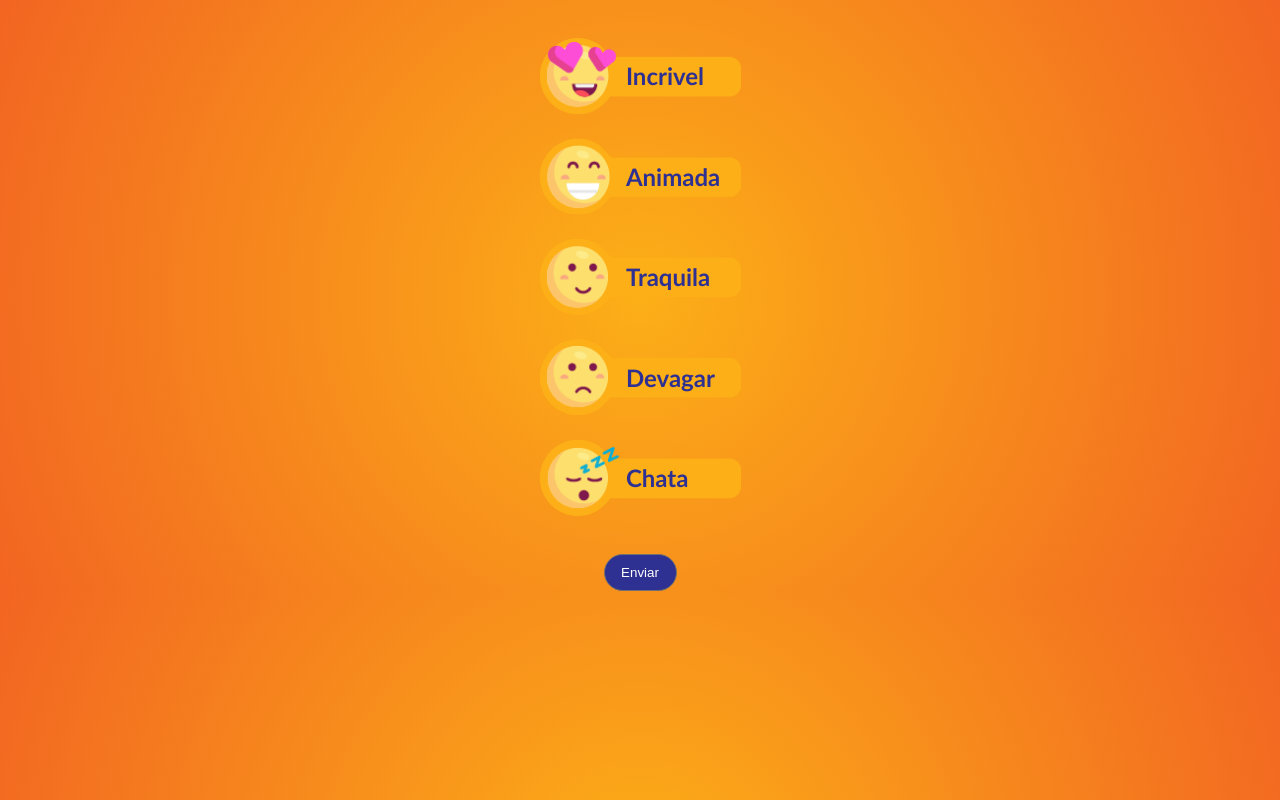
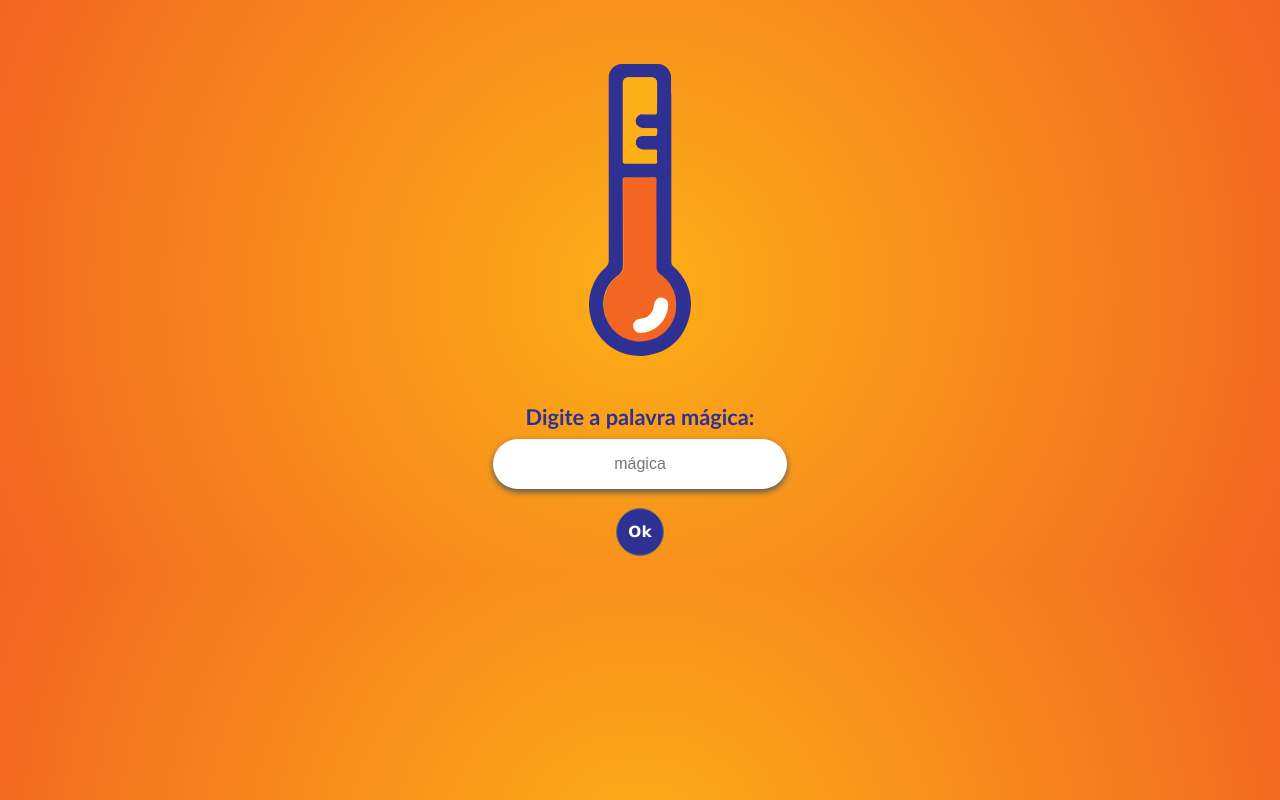
Before and after one commit to paulinhoph/termometro, a React app: page / in a window 1280 px wide. Built offline with nearby package versions, Linux system fonts and the light colour scheme.

Commit message:
atualizando integrações

```diff
--- a/src/App.js
+++ b/src/App.js
@@ -9,9 +9,8 @@ export default class App extends Component {
   render() {
     return (
       <div className="App">
-            {/* <Chave />
-            <Button /> */}
-            <Temperaturas />
+             <Chave />
+            <Button />
       </div>
     );
   }
--- a/src/components/TelaPrimaria/Chave.js
+++ b/src/components/TelaPrimaria/Chave.js
@@ -1,6 +1,5 @@
 import React, { Component } from 'react';
 import '../../App.css';
-import './button';
 import logo from '../../Assets/Images/group.svg';
 
 
--- a/src/components/TelaPrimaria/button.js
+++ b/src/components/TelaPrimaria/button.js
@@ -1,22 +1,27 @@
 import React, { Component } from 'react';
+import Temperatura from '../TelaSecundaria/Temperatura';
 import '../../App.css';
+import { truncateSync } from 'fs';
 
 
 export default class Button extends Component {
   constructor(props){
     super(props);
-    this.handleChange = '' ;
+    this.state = {
+      chave: 'alohomora',
+      visible: ''
+    };
   }
-  handleChange() {
-    this.setState.handleChange = 'Entrou';
-    console.log(this.props.handleChange);
+  singUp(){
+    console.log('this.state', this.state);
   }
   render() {
     return (
       <div className="App-Button">
+          {this.state.visible ? <Temperatura /> : null}
           <h2 className="text-Chave">Digite a palavra mágica:</h2>
-          <input className="text-Chave-Input" placeholder="mágica" type="text" name="MagicWord" />
-          <button onClick={ this.props.handleChange } className="App-textButton">Ok</button>
+          <input onChange={ event => this.setState({chave: event.target.value}) }  className="text-Chave-Input" placeholder="mágica" type="text" />
+          <button onClick={() => {this.setState({visible: !this.state.visible})} } className="App-textButton">Ok</button>
       </div>
     );
   }
```
Also changed, not shown: 1 other file (tests, documents, lock files or other folders).
